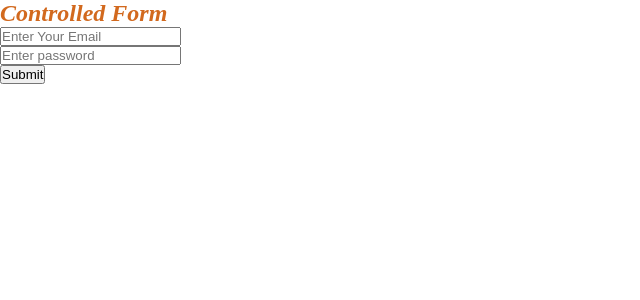
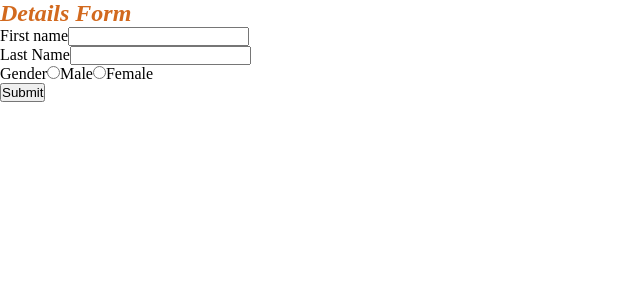
Before and after one commit to devendramali12/React, a React (Vite) app in the folder first-project/: page / in a window 1280 px wide. Shown: the top 300 px of the page, without its empty margins (0-640 px from the left). Built offline with nearby package versions, Linux system fonts and the light colour scheme.

Commit message:
10-03-2026

```diff
--- a/first-project/src/App.jsx
+++ b/first-project/src/App.jsx
@@ -34,6 +34,7 @@ import Comp1 from "./props/Comp1";
 import Comp2 from "./props/Comp2";
 import Uncontrolled from "./forms/Uncontrolled";
 import Controlled from "./forms/Controlled";
+import Details from "./forms/Details";
 
 const App = () => {
   // let month = "February";
@@ -107,7 +108,8 @@ const App = () => {
       /> */}
 
       {/* <Uncontrolled /> */}
-      <Controlled />
+      {/* <Controlled /> */}
+      <Details />
     </section>
   );
 };
--- a/first-project/src/forms/Controlled.jsx
+++ b/first-project/src/forms/Controlled.jsx
@@ -17,11 +17,20 @@ const Controlled = () => {
     setPassword(e.target.value);
   };
 
+  //? 4. Submit
+
+  let handleSubmit = (e) => {
+    e.preventDefault();
+    console.log(email, password);
+    setEmail("");
+    setPassword("");
+  };
+
   return (
     //? 2. Pass the value attribute in the input fields
     <>
       <h2>Controlled Form</h2>
-      <form action="">
+      <form action="" onSubmit={handleSubmit}>
         <input
           type="email"
           placeholder="Enter Your Email"
--- /dev/null
+++ b/first-project/src/forms/Details.jsx
@@ -0,0 +1,72 @@
+import React, { useState } from "react";
+
+const Details = () => {
+  //? 1. Initialize the state
+
+  let [state, setState] = useState({
+    firstName: "",
+    lastName: "",
+  });
+  let { firstName, lastName } = state; //? destructuring
+
+  //? 3. State Updation (onChange)
+
+  let handleChange = (e) => {
+    console.log(e.target);
+    let { name, value } = e.target; // destrcuring
+    setState({ ...state, [name]: value });
+
+    //? ...state  --> spread operator --> {firstName :"kishor",lastName:"kumar"}
+    //? state --> spreads the key :value pairs and stores the
+  };
+
+  //? 4. submit
+
+  let handleSubmit = (e) => {
+    e.preventDefault();
+    console.log(state);
+    setState({ firstName: "", lastName: "" });
+  };
+
+  return (
+    //? 2. Pass the value & name attribute in the input fields
+    <>
+      <h2>Details Form</h2>
+      <form action="" onSubmit={handleSubmit}>
+        <label>First name</label>
+        <input
+          type="text"
+          name="firstName"
+          onChange={handleChange}
+          value={firstName}
+        />
+        <br />
+        <label>Last Name</label>
+        <input
+          type="text"
+          name="lastName"
+          onChange={handleChange}
+          value={lastName}
+        />{" "}
+        <br />
+        <div>
+          <label htmlFor="Gender">Gender</label>
+          <input type="radio" />
+          <label htmlFor="">Male</label>
+          <input type="radio" />
+          <label htmlFor="">Female</label>
+        </div>
+        <button type="submit">Submit</button>
+      </form>
+    </>
+  );
+};
+
+export default Details;
+
+// let e = {
+//     target:{
+//         name:"firstName",
+//         value:"Kishore"
+//     }
+// }
```
